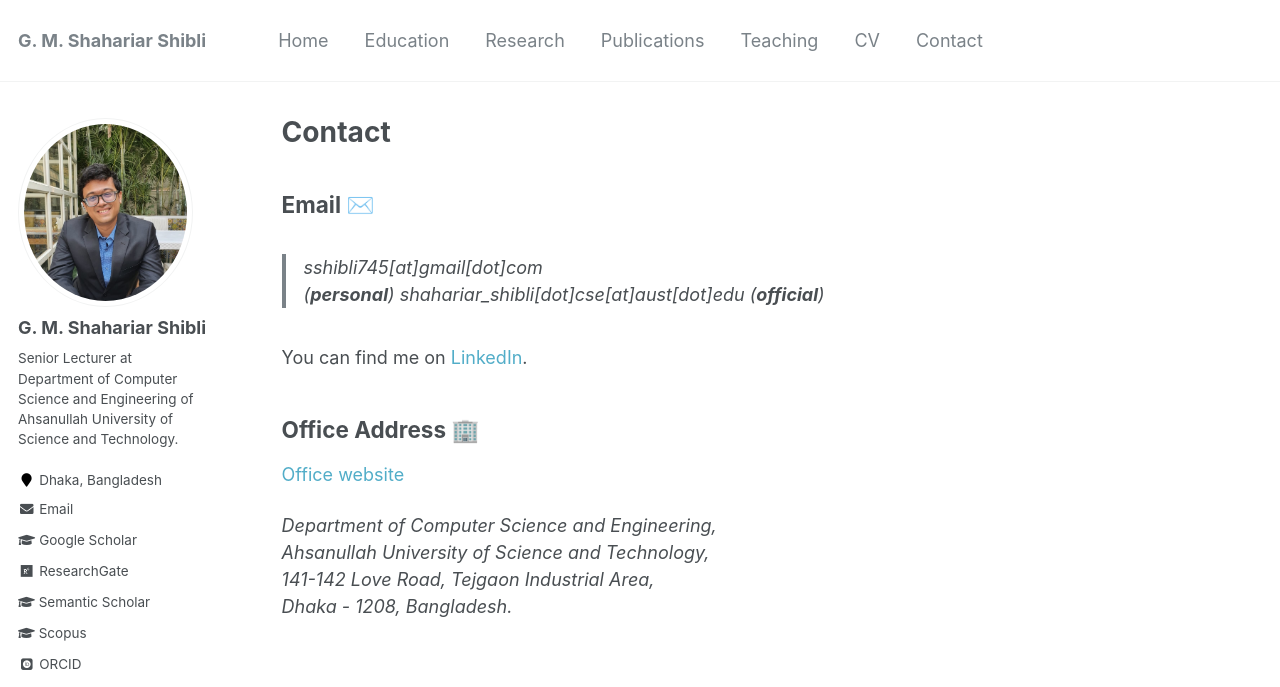
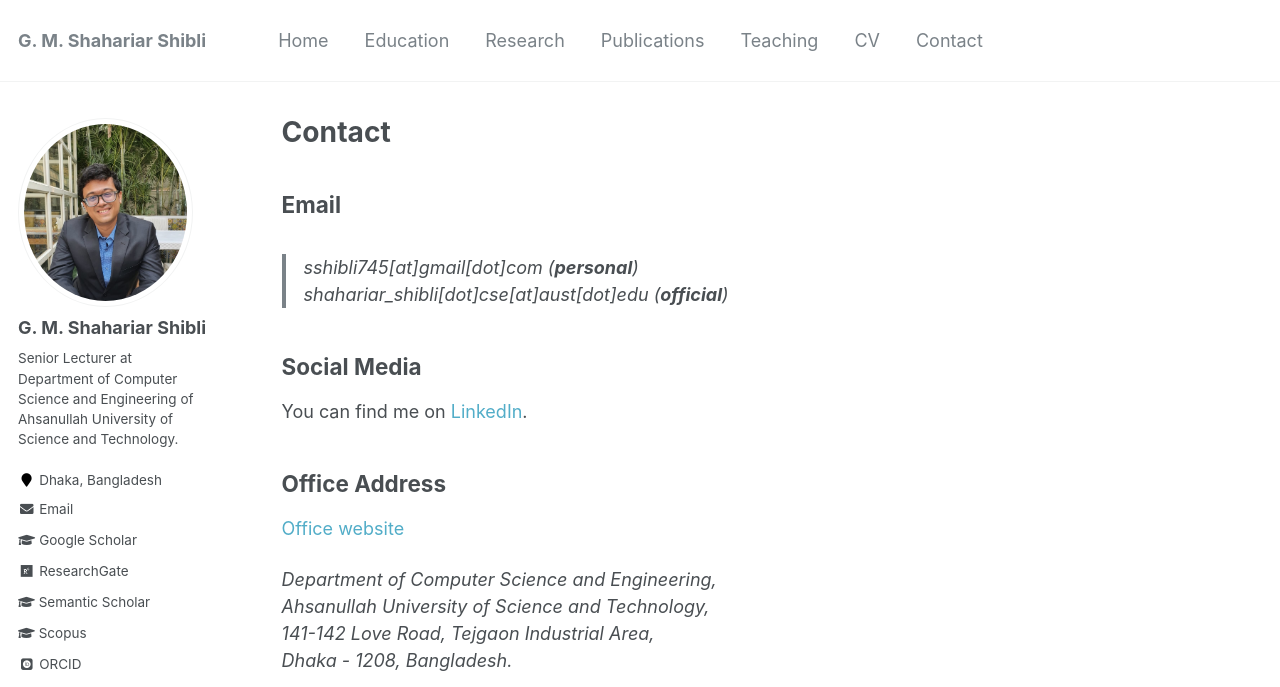
Before and after one commit to shahariar-shibli/shahariar-shibli.github.io, a Jekyll site: the page built from _pages/contact.md, in a window 1280 px wide and 1397 px high. Shown: the top 687 px of the window. Built offline with Jekyll 4.4.1, drawn with Linux system fonts in a browser that asks for light colours; some web fonts are replaced.

Commit message:
Update contact.md

```diff
--- a/_pages/contact.md
+++ b/_pages/contact.md
@@ -5,13 +5,14 @@ permalink: /contact/
 author_profile: true
 ---
 
-## Email ✉️
-> sshibli745[at]gmail[dot]com <br/> (***personal***)
+## Email
+> sshibli745[at]gmail[dot]com (***personal***) <br/>
 > shahariar_shibli[dot]cse[at]aust[dot]edu (***official***)
 
+## Social Media
 You can find me on [LinkedIn](https://www.linkedin.com/in/shahariar-shibli/).
 
-## Office Address 🏢
+## Office Address
 [Office website](https://aust.edu/cse/faculty_member/mr_g_m_shahariar)
 <address>
 Department of Computer Science and Engineering, <br/>
```
